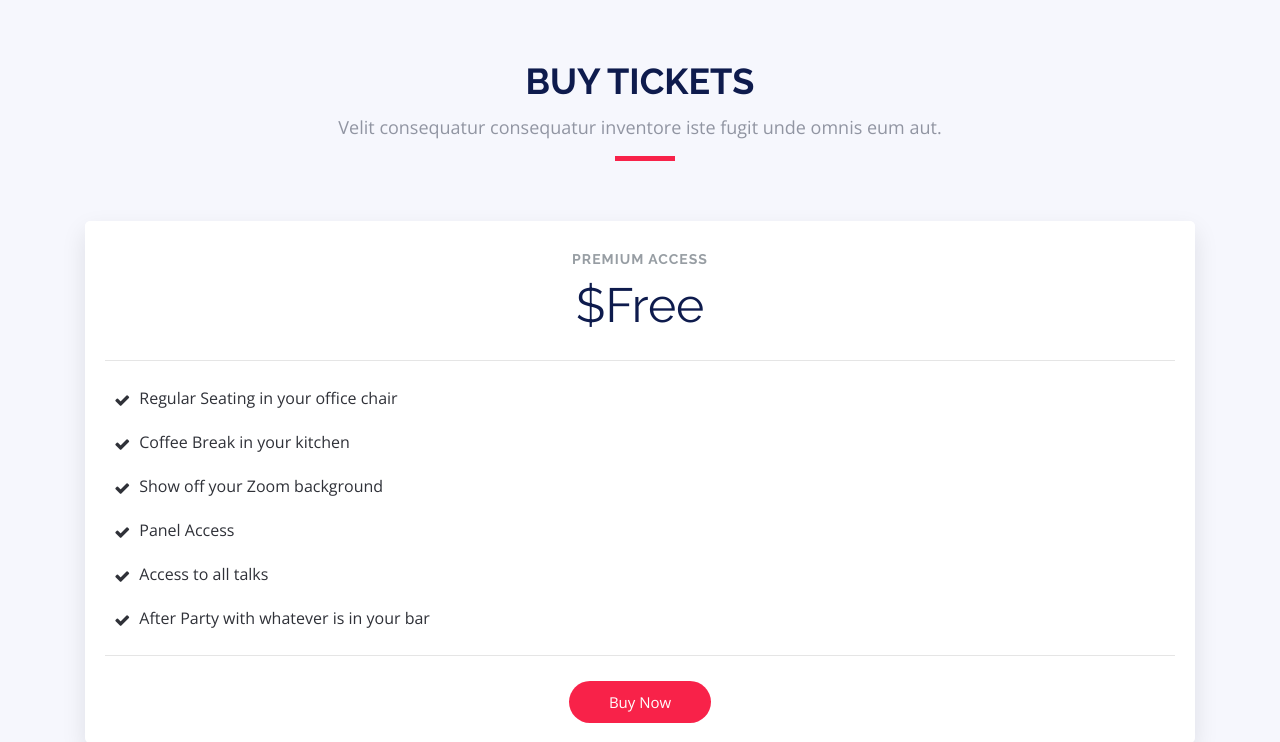
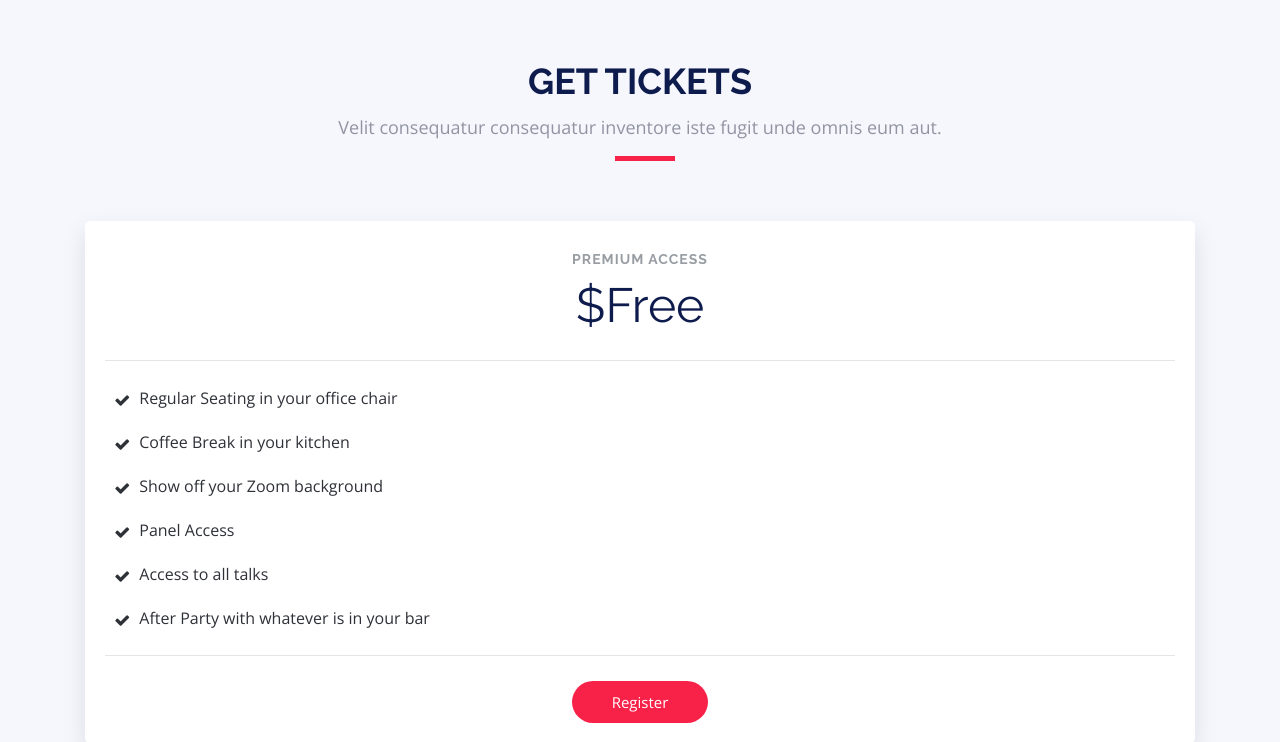
Before and after one commit to grinfax/tech-b, a plain HTML site: page index.html in a window 1280 px wide. Shown: the part 4007-4749 px from the top of the page. Drawn offline with nearby package versions, Linux system fonts and the light colour scheme.

Commit message:
changed buy to get

```diff
--- a/index.html
+++ b/index.html
@@ -617,7 +617,7 @@
       <div class="container" data-aos="fade-up">
 
         <div class="section-header">
-          <h2>Buy Tickets</h2>
+          <h2>Get Tickets</h2>
           <p>Velit consequatur consequatur inventore iste fugit unde omnis eum aut.</p>
         </div>
 
@@ -681,7 +681,7 @@
                 </ul>
                 <hr>
                 <div class="text-center">
-                  <button type="button" class="btn" data-toggle="modal" data-target="#buy-ticket-modal" data-ticket-type="premium-access">Buy Now</button>
+                  <button type="button" class="btn" data-toggle="modal" data-target="#buy-ticket-modal" data-ticket-type="premium-access">Register</button>
                 </div>
 
               </div>
```
